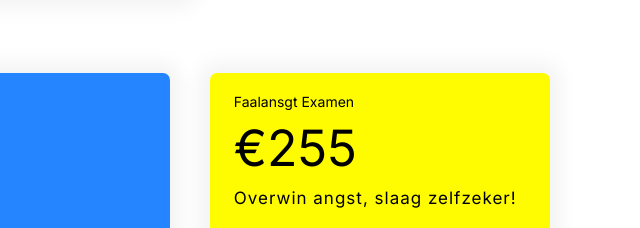
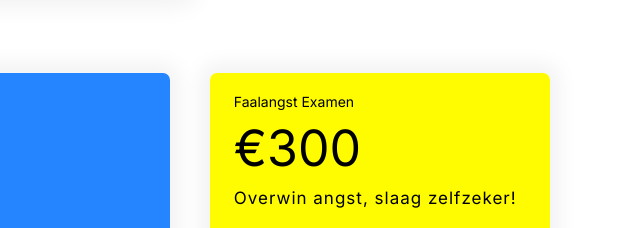
Before and after one commit to BasGL/rijschool_glazenborg, a website built with Parcel: page index.html in a window 1280 px wide. Shown: the part 1303-1531 px from the top of the page, 640-1280 px from the left. Built offline with nearby package versions, Linux system fonts and the light colour scheme.

Commit message:
price change

```diff
--- a/index.html
+++ b/index.html
@@ -200,8 +200,8 @@
         <div class="plan">
           <div class="card card--secondary">
             <header class="card__header">
-              <h3 class="plan__name">Faalansgt Examen</h3>
-              <span class="plan__price">€255</span>
+              <h3 class="plan__name">Faalangst Examen</h3>
+              <span class="plan__price">€300</span>
               <span class="plan__description"
                 >Overwin angst, slaag zelfzeker!</span
               >
```
